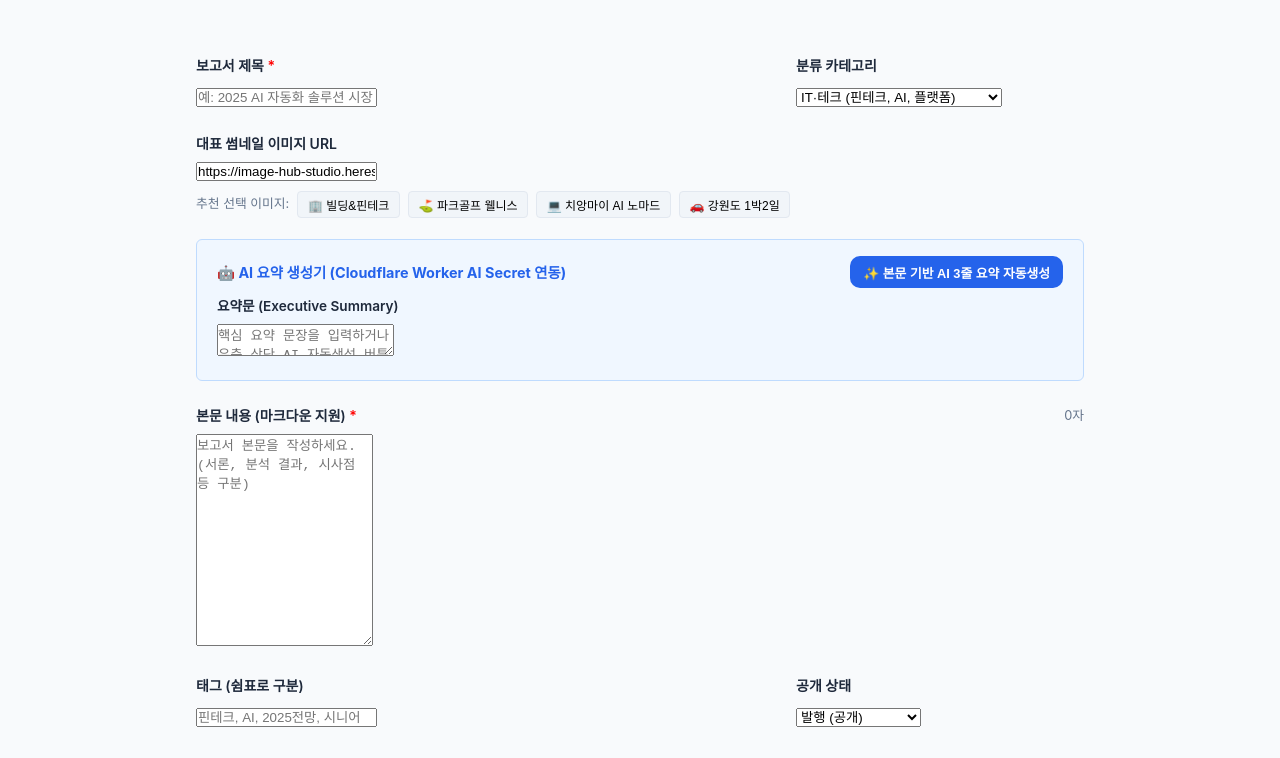
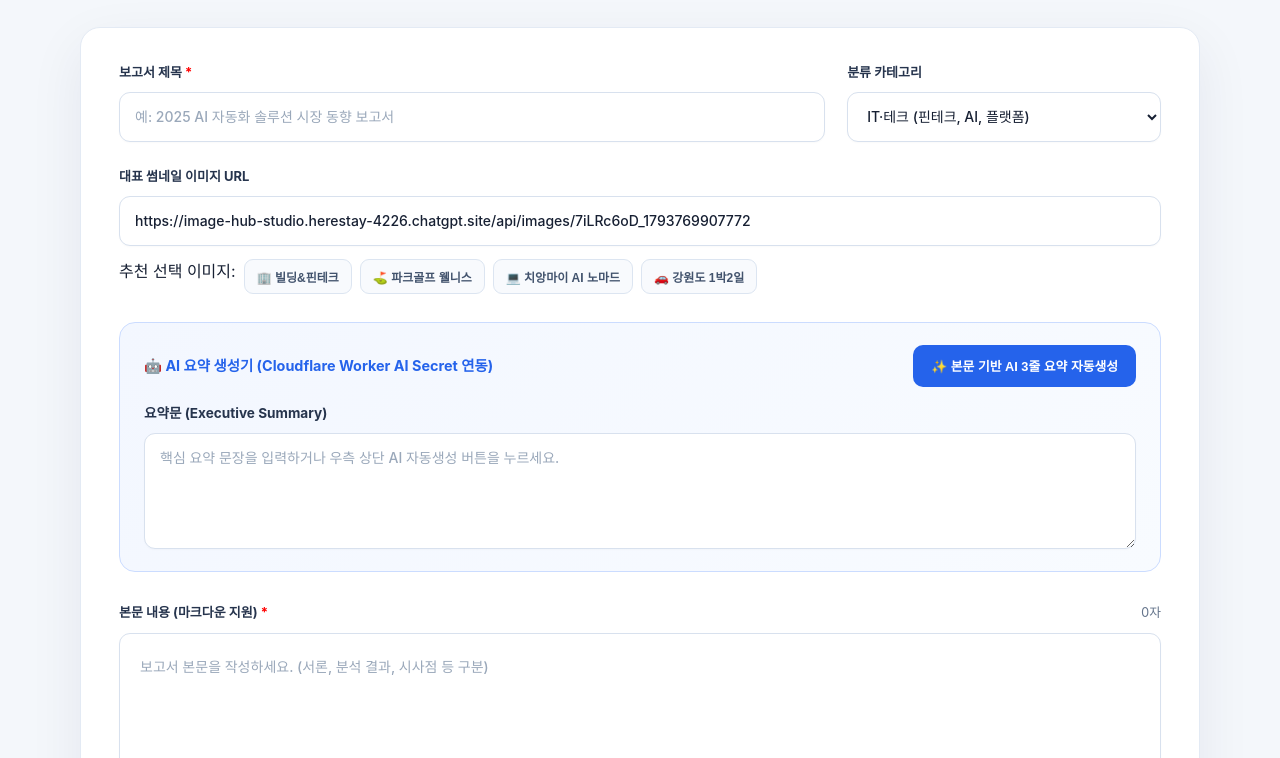
Before and after one commit to cyber924/ghi, a website: page public/editor.html in a window 1280 px wide. Shown: the part 258-1016 px from the top of the page. Drawn offline with Linux system fonts and the light colour scheme; no server answers.

Commit message:
Polish report editor layout and restore form control styling

```diff
--- a/public/editor.html
+++ b/public/editor.html
@@ -5,8 +5,48 @@
   <meta name="viewport" content="width=device-width, initial-scale=1.0">
   <title>보고서 작성 및 수정 | InsightLab</title>
   <link rel="stylesheet" href="./style.css">
-</head>
-<body>
+
+<style id="editor-premium-styles">
+body.editor-page{background:#f4f7fb;color:#172033}
+body.editor-page .main-content{max-width:1280px;padding:48px 28px 76px}
+.editor-shell{max-width:1120px;margin:0 auto}
+.editor-heading{display:flex;justify-content:space-between;align-items:flex-end;gap:24px;margin-bottom:30px}
+.editor-heading h1{margin:8px 0 7px;color:#101a30;font-size:34px;line-height:1.2;letter-spacing:-.045em;font-weight:850}
+.editor-heading p{color:#64748b;font-size:15px}
+.editor-heading-actions{display:flex;gap:9px;flex-wrap:wrap}
+.editor-card{padding:34px 38px!important;border:1px solid #e3eaf4;border-radius:20px;background:#fff;box-shadow:0 18px 55px rgba(15,35,70,.07)}
+#editor-form{width:100%}
+#editor-form .form-group{min-width:0;margin-bottom:24px}
+#editor-form .form-label{display:block;margin:0 0 9px;color:#26344d;font-size:13px;font-weight:750}
+#editor-form .form-control{display:block;width:100%;min-width:0;min-height:50px;padding:13px 15px;border:1px solid #d8e1ee;border-radius:11px;outline:none;background:#fff;color:#172033;font:500 14px/1.55 var(--font-sans);box-shadow:0 1px 2px rgba(15,23,42,.025);transition:border-color .18s,box-shadow .18s}
+#editor-form .form-control::placeholder{color:#9aa8ba}
+#editor-form .form-control:focus{border-color:#3978ee;box-shadow:0 0 0 4px rgba(37,99,235,.11)}
+#editor-form select.form-control{cursor:pointer}
+#editor-form textarea.form-control{min-height:120px;resize:vertical}
+#editor-form #post-content{min-height:520px;padding:20px;font-size:14px;line-height:1.85}
+#editor-form #post-summary{min-height:116px}
+.editor-grid{display:grid;grid-template-columns:minmax(0,1.8fr) minmax(250px,.8fr);gap:22px;margin-bottom:24px}
+.cover-preview{display:flex;align-items:center;gap:14px;margin-top:13px;padding:12px;border:1px solid #e5ebf4;border-radius:12px;background:#f8fafd}
+.cover-preview img{width:112px;height:72px;object-fit:cover;border-radius:8px;background:#e8eef7}
+.cover-preview-copy{color:#64748b;font-size:12px}
+.cover-preview-copy strong{display:block;margin-bottom:3px;color:#34445d;font-size:13px}
+.preset-list{display:flex;flex-wrap:wrap;gap:8px;margin-top:13px}
+.preset-img-btn{padding:8px 12px!important;border:1px solid #dce5f1!important;border-radius:9px!important;background:#f8fafd!important;color:#42536d;font-size:12px!important;font-weight:650;cursor:pointer}
+.preset-img-btn:hover{border-color:#9bbaf3!important;background:#eff5ff!important;color:#1d4ed8}
+.ai-summary-panel{margin:28px 0 30px;padding:22px 24px!important;border:1px solid #cbdcff!important;border-radius:16px!important;background:linear-gradient(135deg,#f3f7ff,#f8fbff)!important}
+.ai-summary-head{display:flex;justify-content:space-between;align-items:center;gap:16px;margin-bottom:16px}
+.ai-summary-title{color:#1d4ed8;font-size:14px;font-weight:800}
+#btn-ai-generate{min-height:42px;padding:0 17px;border-radius:10px;font-weight:750;white-space:nowrap}
+.editor-content-head{display:flex;align-items:center;justify-content:space-between;gap:12px;margin-bottom:10px}
+.editor-content-head .form-label{margin:0!important}
+#content-length-counter{color:#64748b;font-size:12px;font-variant-numeric:tabular-nums}
+.editor-bottom-bar{display:flex;justify-content:space-between;align-items:center;gap:16px;border-top:1px solid #e8edf5;padding-top:22px;margin-top:28px}
+.editor-bottom-note{color:#8492a6;font-size:12px}
+.editor-actions{display:flex;justify-content:flex-end;gap:10px}
+#btn-submit-post{min-height:48px;padding:0 25px!important;border-radius:11px;font-weight:800}
+@media(max-width:760px){body.editor-page .main-content{padding:28px 14px 48px}.editor-heading{align-items:flex-start;flex-direction:column}.editor-heading h1{font-size:28px}.editor-card{padding:22px 17px!important}.editor-grid{grid-template-columns:1fr!important;gap:0!important}.ai-summary-head{align-items:flex-start;flex-direction:column}#btn-ai-generate{width:100%}#editor-form #post-content{min-height:360px}.editor-bottom-bar{align-items:stretch;flex-direction:column}.editor-actions{width:100%}.editor-actions>*{flex:1;text-align:center}}
+</style></head>
+<body class="editor-page">
   <!-- Header -->
   <header class="site-header">
     <div class="nav-container">
@@ -35,26 +75,26 @@
   </div>
 
   <main class="main-content">
-    <div style="max-width: 960px; margin: 0 auto;">
+    <div class="editor-shell">
 
       <!-- Page Header -->
-      <div style="margin-bottom: 2rem; display: flex; justify-content: space-between; align-items: flex-end; flex-wrap: wrap; gap: 1rem;">
+      <div class="editor-heading">
         <div>
           <span style="font-size:0.85rem; font-weight:700; color:var(--accent-blue);">ANALYSIS WRITER</span>
           <h1 id="editor-page-title" style="font-size:2rem; font-weight:800; color:var(--primary-dark); margin-top:0.2rem;">전문 보고서 작성</h1>
           <p style="color:var(--text-muted); font-size:0.95rem;">데이터 분석결과, 심층 조사, 인사이트 보고서를 체계적으로 게시하세요.</p>
         </div>
-        <div style="display:flex; gap:0.5rem;">
+        <div class="editor-heading-actions">
           <a href="./posts.html" class="btn btn-outline btn-sm">← 목록으로</a>
           <button type="button" class="btn btn-sm btn-outline" id="btn-load-sample">📄 샘플 보고서 불러오기</button>
         </div>
       </div>
 
       <!-- Editor Form -->
-      <div class="card" style="padding: 2.25rem;">
+      <div class="card editor-card">
         <form id="editor-form" onsubmit="return false;">
 
-          <div style="display: grid; grid-template-columns: 2fr 1fr; gap: 1.5rem; margin-bottom: 1.5rem;">
+          <div class="editor-grid">
             <!-- Report Title -->
             <div class="form-group" style="margin-bottom:0;">
               <label for="post-title" class="form-label">보고서 제목 <span style="color:red;">*</span></label>
@@ -78,9 +118,9 @@
           <div class="form-group">
             <label for="post-image" class="form-label">대표 썸네일 이미지 URL</label>
             <div style="display: flex; gap: 0.5rem;">
-              <input type="url" id="post-image" class="form-control" placeholder="https://..." value="https://image-hub-studio.herestay-4226.chatgpt.site/api/images/7iLRc6oD_1793769907772">
+              <input type="url" id="post-image" class="form-control" placeholder="https://example.com/cover-image.jpg" value="https://image-hub-studio.herestay-4226.chatgpt.site/api/images/7iLRc6oD_1793769907772">
             </div>
-            <div style="margin-top: 0.6rem; font-size: 0.8rem; color: var(--text-muted); display:flex; align-items:center; gap:0.5rem; flex-wrap:wrap;">
+            <div class="preset-list">
               <span>추천 선택 이미지:</span>
               <button type="button" class="preset-img-btn" onclick="setEditorImage('https://image-hub-studio.herestay-4226.chatgpt.site/api/images/7iLRc6oD_1793769907772')">🏢 빌딩&핀테크</button>
               <button type="button" class="preset-img-btn" onclick="setEditorImage('https://image-hub-studio.herestay-4226.chatgpt.site/api/images/7iLRc6oD_1792646356477')">⛳ 파크골프 웰니스</button>
@@ -90,8 +130,8 @@
           </div>
 
           <!-- AI Executive Summary Assistant -->
-          <div style="background: #f0f7ff; border: 1px solid #bfdbfe; border-radius: var(--radius-sm); padding: 1rem 1.25rem; margin-bottom: 1.5rem;">
-            <div style="display:flex; justify-content:space-between; align-items:center; margin-bottom:0.5rem; flex-wrap:wrap; gap:0.5rem;">
+          <div class="ai-summary-panel">
+            <div class="ai-summary-head">
               <span style="font-size:0.9rem; font-weight:700; color:var(--accent-blue); display:flex; align-items:center; gap:0.4rem;">
                 🤖 AI 요약 생성기 (Cloudflare Worker AI Secret 연동)
               </span>
@@ -105,15 +145,15 @@
 
           <!-- Main Content -->
           <div class="form-group">
-            <div style="display:flex; justify-content:space-between; align-items:center; margin-bottom:0.4rem;">
+            <div class="editor-content-head">
               <label for="post-content" class="form-label" style="margin-bottom:0;">본문 내용 (마크다운 지원) <span style="color:red;">*</span></label>
               <span style="font-size:0.8rem; color:var(--text-muted);" id="content-length-counter">0자</span>
             </div>
-            <textarea id="post-content" class="form-control" rows="14" placeholder="보고서 본문을 작성하세요. (서론, 분석 결과, 시사점 등 구분)" required></textarea>
+            <textarea id="post-content" class="form-control" rows="22" placeholder="보고서 본문을 작성하세요. (서론, 분석 결과, 시사점 등 구분)" required></textarea>
           </div>
 
           <!-- Tags & Settings -->
-          <div style="display: grid; grid-template-columns: 2fr 1fr; gap: 1.5rem; margin-bottom: 2rem;">
+          <div class="editor-grid">
             <div class="form-group" style="margin-bottom:0;">
               <label for="post-tags" class="form-label">태그 (쉼표로 구분)</label>
               <input type="text" id="post-tags" class="form-control" placeholder="핀테크, AI, 2025전망, 시니어">
```
